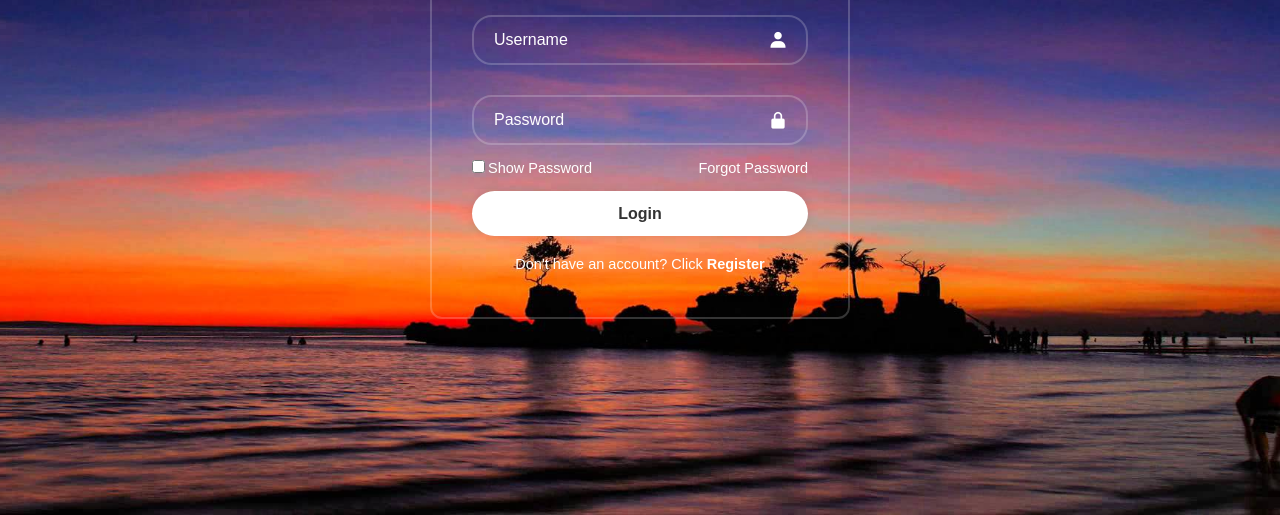
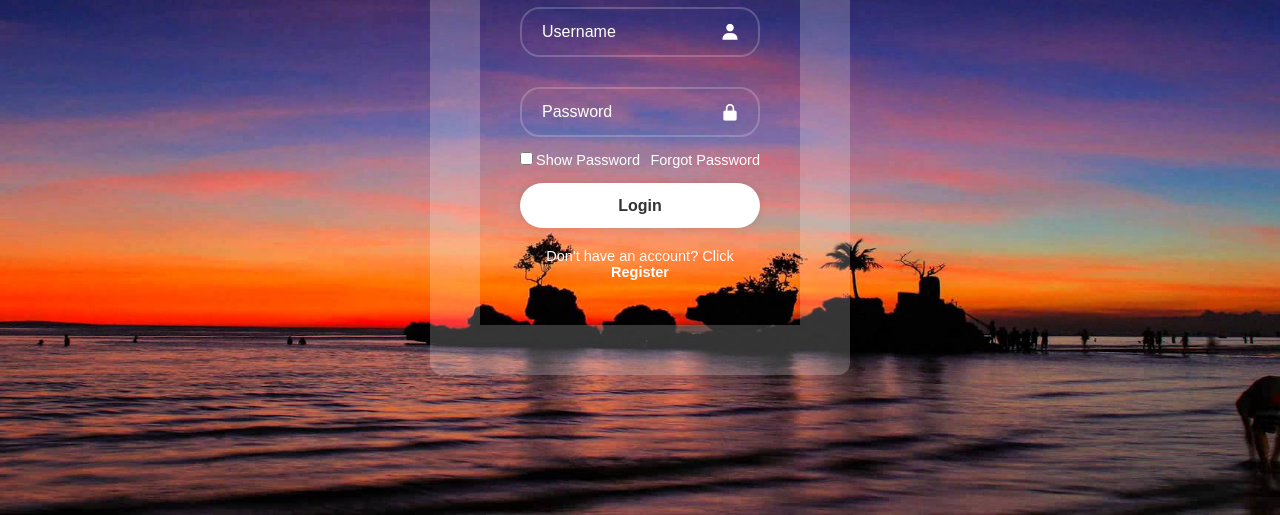
Before and after one commit to Lornez07/login, a plain HTML site: page index.html in a window 1280 px wide. Shown: the part 285-800 px from the top of the page. Drawn offline with nearby package versions, Linux system fonts and the light colour scheme.

Commit message:
Update styles.css

```diff
--- a/styles.css
+++ b/styles.css
@@ -18,7 +18,7 @@ body {
 .wrapper {
   width: 420px;
 /*   background: transparent; */
-  border: 2px solid rgba(255, 255, 255, .2);
+  border: 50px solid rgba(255, 255, 255, .2);
 /*   backdrop-filter: blur(9px); */
   color: #fff;
   border-radius: 12px;
```
